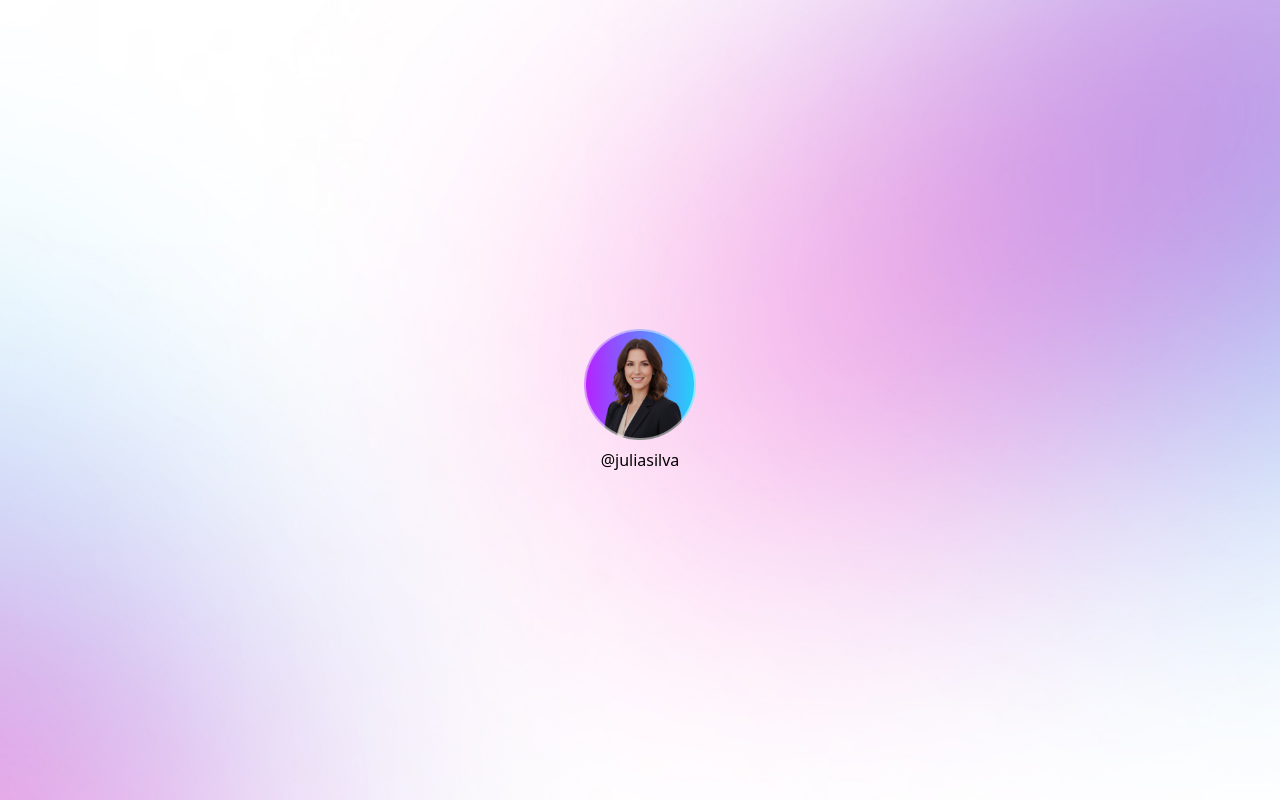
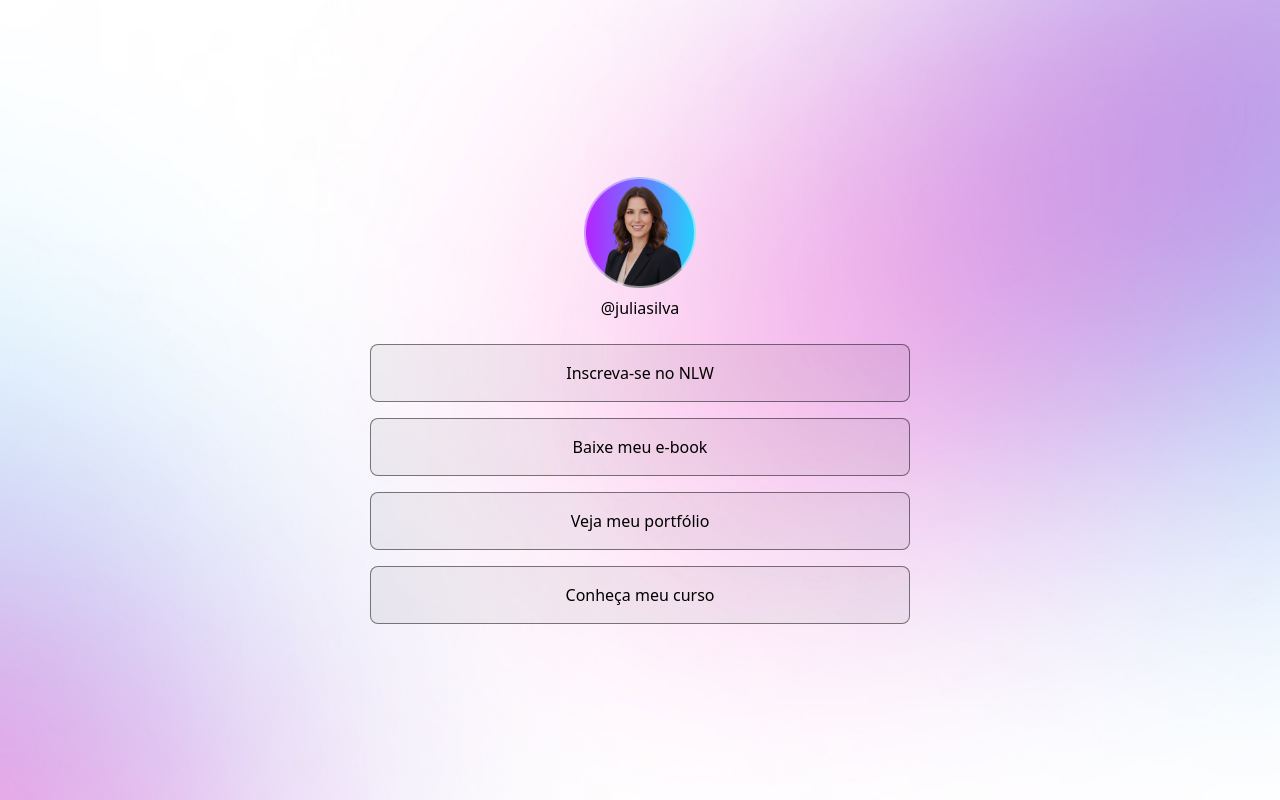
Before and after one commit to eulermomberger/dev-links, a Next.js app: page / in a window 1280 px wide. Built offline with nearby package versions, Linux system fonts and the light colour scheme.

Commit message:
✨ feat: Componente dos links

```diff
--- /dev/null
+++ b/src/components/LinkButton/index.tsx
@@ -0,0 +1,26 @@
+import Link from "next/link";
+
+type LinkButtonProps = {
+  label: string;
+  href: string;
+};
+
+export function LinkButton({
+  href,
+  label,
+}: LinkButtonProps) {
+  return (
+    <Link
+      href={href}
+      className="
+        px-6 py-4
+        w-full md:w-135
+        text-md text-center
+        bg-surface hover:bg-surface-hover
+        border border-border rounded-lg
+      "
+    >
+      {label}
+    </Link>
+  );
+}
--- /dev/null
+++ b/src/components/Links/index.tsx
@@ -0,0 +1,24 @@
+import { LinkButton } from "../LinkButton";
+
+type Link = {
+  label: string;
+  href: string;
+};
+
+type LinksProps = {
+  links: Link[];
+};
+
+export function Links({ links }: LinksProps) {
+  return (
+    <section className="flex flex-col items-center gap-4 w-full">
+      {links.map((link, index) => (
+        <LinkButton
+          key={`${index}-${link.href}`}
+          href={link.href}
+          label={link.label}
+        />
+      ))}
+    </section>
+  );
+}
--- a/src/components/MainPage/index.tsx
+++ b/src/components/MainPage/index.tsx
@@ -1,4 +1,13 @@
+import { Links } from "../Links";
 import { Profile } from "../Profile";
+
+// Estático agora, mas trocar pelo fetch do prismic depois
+const links = [
+  { label: "Inscreva-se no NLW", href: "https://www.rocketseat.com.br" },
+  { label: "Baixe meu e-book", href: "https://rocketseat.com.br/blog" },
+  { label: "Veja meu portfólio", href: "https://app.rocketseat.com.br/projetos" },
+  { label: "Conheça meu curso", href: "https://www.rocketseat.com.br/formacao/react" },
+];
 
 export function MainPage() {
   return (
@@ -11,6 +20,8 @@ export function MainPage() {
       "
     >
       <Profile />
+
+      <Links links={links} />
     </main>
   );
 }
```
